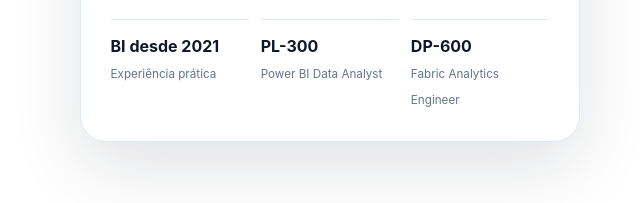
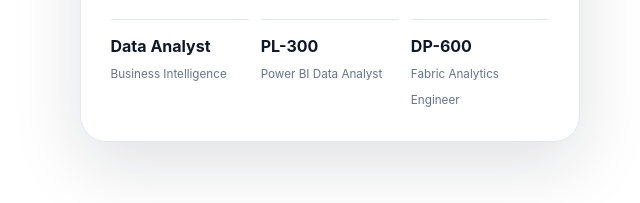
Before and after one commit to FabriciosmDataAnalyst/FabricioMelo, a plain HTML site: page index.html in a window 1280 px wide. Shown: the part 527-730 px from the top of the page, 640-1280 px from the left. Drawn offline with Linux system fonts and the light colour scheme.

Commit message:
Troca BI 2021 por Data Analyst

```diff
--- a/index.html
+++ b/index.html
@@ -395,7 +395,7 @@
               <span class="pill">Power Automate</span>
             </div>
             <div class="stats">
-              <div class="stat"><strong>BI desde 2021</strong><small>Experiência prática</small></div>
+              <div class="stat"><strong>Data Analyst</strong><small>Business Intelligence</small></div>
               <div class="stat"><strong>PL-300</strong><small>Power BI Data Analyst</small></div>
               <div class="stat"><strong>DP-600</strong><small>Fabric Analytics Engineer</small></div>
             </div>
```
